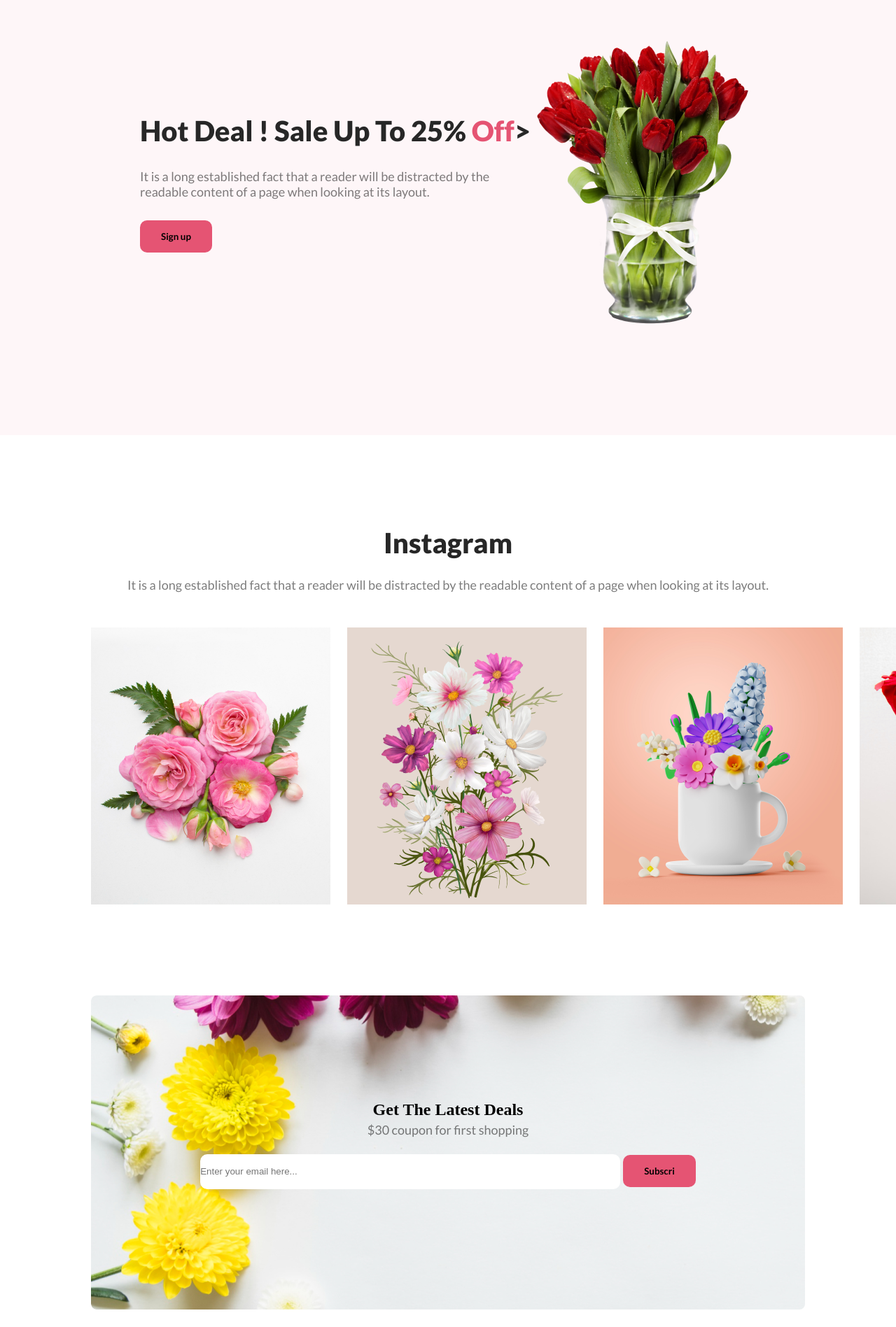
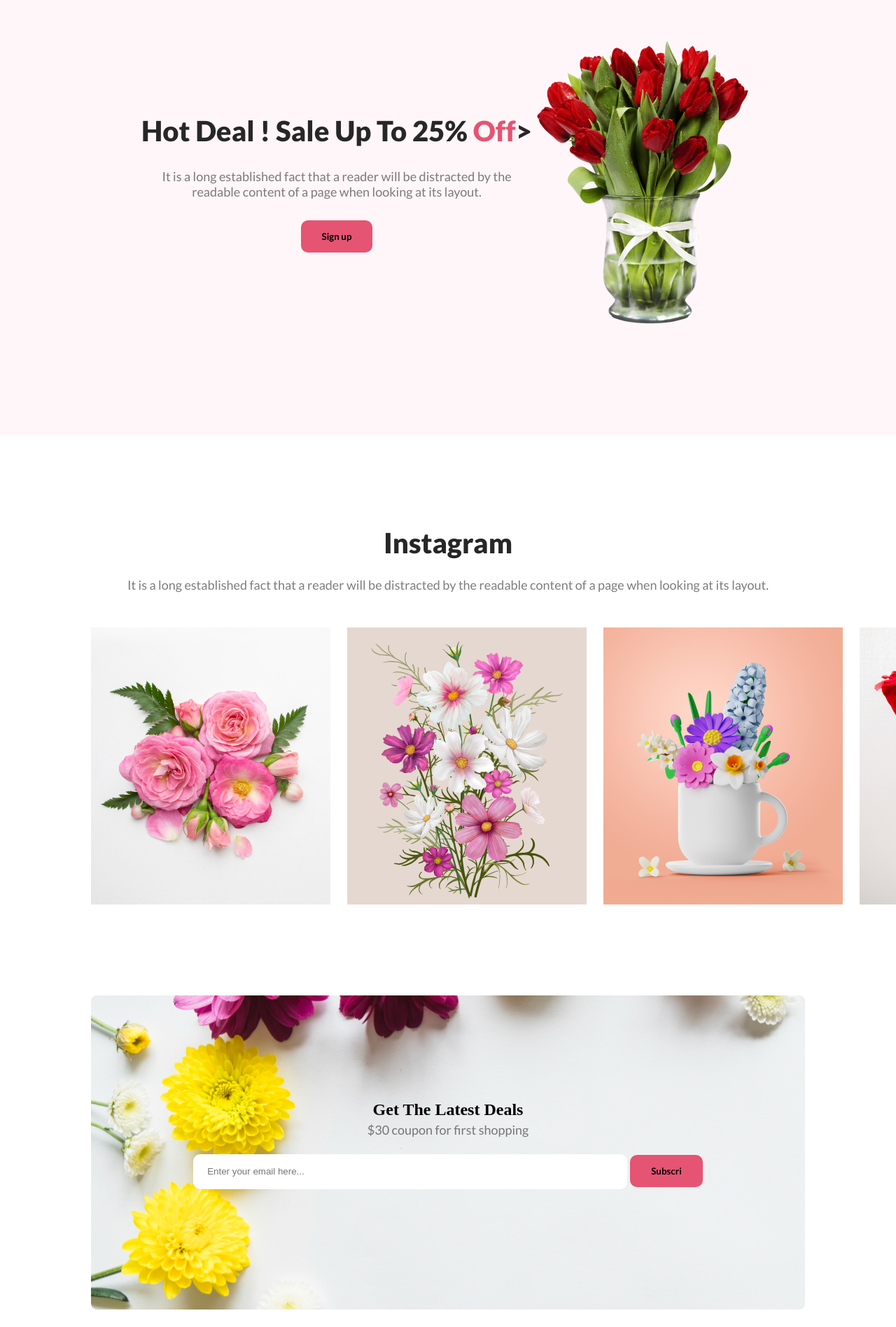
Before and after one commit to moshiurbd1/flower-shop, a plain HTML site: page index.html in a window 1280 px wide. Shown: the part 1208-3105 px from the top of the page at 70% size. Drawn offline with Linux system fonts and the light colour scheme.

Commit message:
main part uploaded done

```diff
--- a/style.css
+++ b/style.css
@@ -98,9 +98,11 @@
     display: flex;
     justify-content: space-around;
     align-items: center;
+    text-align: center;
     background: rgba(229, 84, 115, 0.05);
     padding: 150px 200px;
 }
+
 .discount-title{
     color: #272727;
     font-family: Lato;
@@ -184,6 +186,7 @@
     line-height: 30px;
 }
 .latest-deal-subscription input{
+    padding-left: 20px;
     width: 600px;
     height: 50px;
     border: 0;
```
